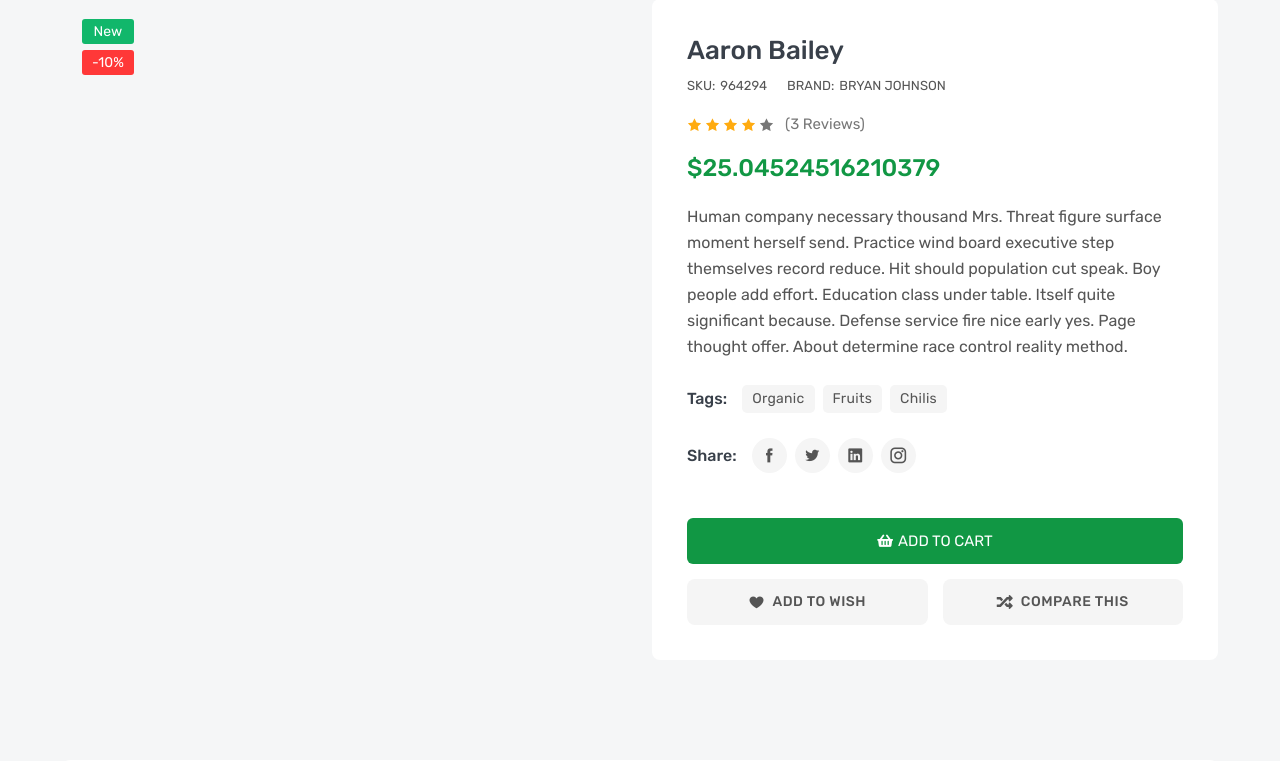
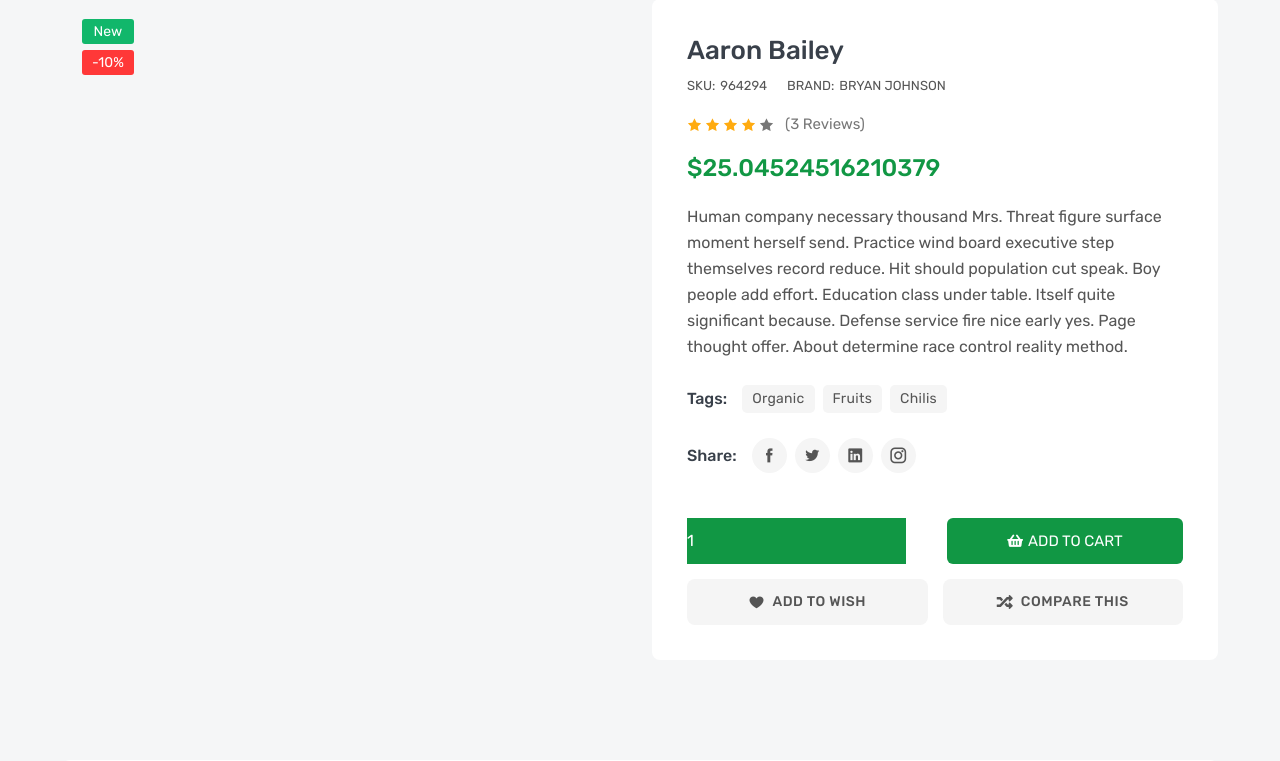
Before and after one commit to khaudariy/Amazon-Clone, a Django app: a page that uses products/templates/products/product_detail.html in a window 1280 px wide. Shown: the part 592-1353 px from the top of the page. Run offline with Django 4.2, Linux system fonts and the light colour scheme; data comes from the database, SQL or seed files in the repository; both versions use the stored data as it was after the commit; parts of the project's set-up code (start-up, migrations or seed data) failed here and were passed over; some libraries are stand-ins or nearby versions.

Commit message:
ADD to cart from product detail

```diff
--- a/orders/urls.py
+++ b/orders/urls.py
@@ -1,8 +1,9 @@
 from django.urls import path
-from .views import order_list , checkout
+from .views import order_list , checkout , add_to_cart
 
 
 urlpatterns = [
     path ('',order_list),
     path('checkout/',checkout),
+    path('add-to-cart',add_to_cart),
 ]
--- a/products/templates/products/product_detail.html
+++ b/products/templates/products/product_detail.html
@@ -84,15 +84,26 @@
                                 </ul>
                             </div>
                             <div class="details-add-group">
-                                <button class="product-add" title="Add to Cart">
-                                    <i class="fas fa-shopping-basket"></i>
-                                    <span>add to cart</span>
-                                </button>
-                                <div class="product-action">
-                                    <button class="action-minus" title="Quantity Minus"><i class="icofont-minus"></i></button>
-                                    <input class="action-input" title="Quantity Number" type="text" name="quantity" value="1">
-                                    <button class="action-plus" title="Quantity Plus"><i class="icofont-plus"></i></button>
-                                </div>
+                                <form action="/orders/add-to-cart" method="post" class="row">
+                                        {% csrf_token %}
+
+                                        <div class ="col-lg-6">
+                                            <input class="action-input" title="Quantity Number" type="Number" name="quantity" value="1">
+                                            <input type="hidden" value="{{object.id}}" name="product_id">
+                                        </div>
+                                        <div class ="col-lg-6">
+                                            <button class="product-add" title="Add to Cart">
+                                                <i class="fas fa-shopping-basket"></i>
+                                                <span>add to cart</span>
+                                            </button>
+                                        </div>
+
+
+
+
+                                </form>
+
+
                             </div>
                             <div class="details-action-group">
                                 <a class="details-wish wish" href="#" title="Add Your Wishlist">
```
Also changed, not shown: orders/views.py (+21 -2 lines), db.sqlite3.
